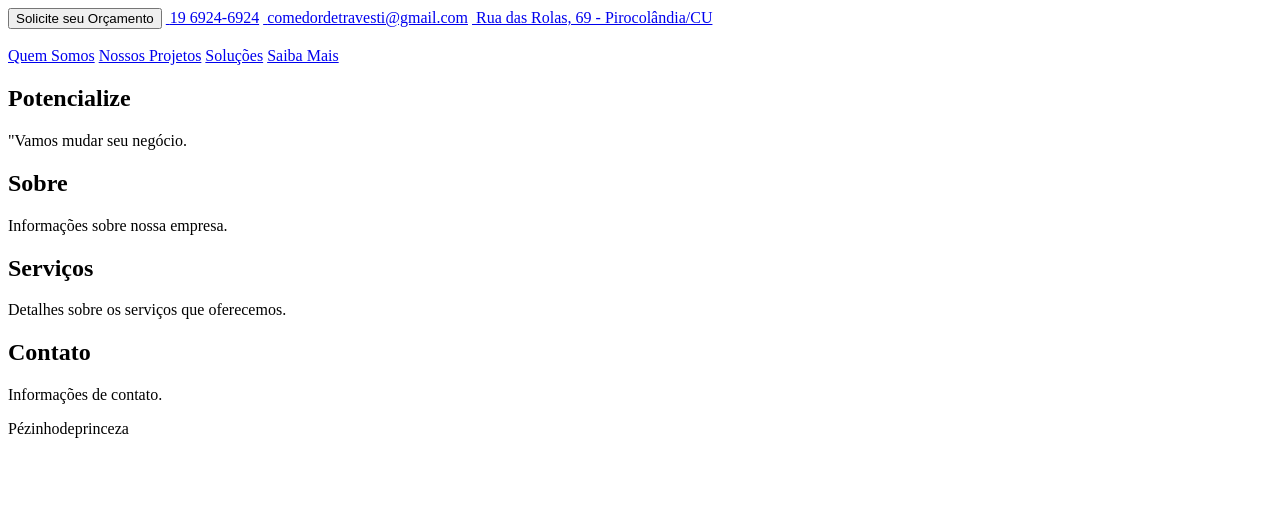
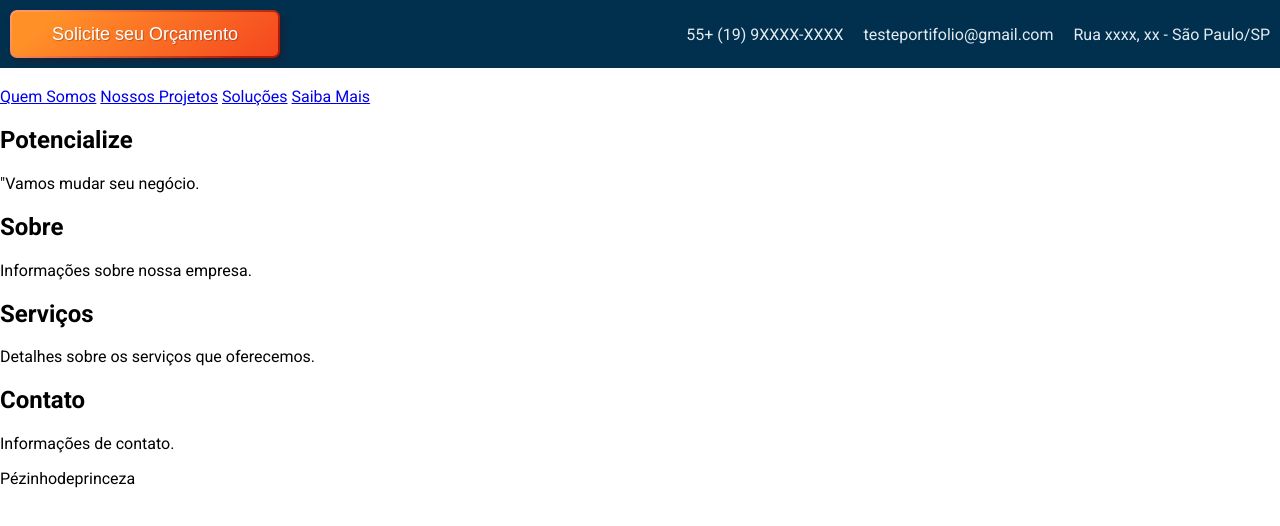
Before and after one commit to DevFaresNunes/Estudos, a plain HTML site: page index.html in a window 1280 px wide. Drawn offline with Linux system fonts and the light colour scheme.

Commit message:
Co-authored-by: Hirose <Hiroseee@users.noreply.github.com>

```diff
--- /dev/null
+++ b/Header.css
@@ -0,0 +1,91 @@
+@charset "UTF-8";
+
+@import url('https://fonts.googleapis.com/css2?family=Roboto:ital,wght@0,100;0,300;0,400;0,500;0,700;0,900;1,100;1,300;1,400;1,500;1,700;1,900&display=swap');
+
+:root{
+    --color0: #01304f;
+    --color1: #4180ab;
+    --color2: #8ab3cf;
+    --color3: #bdd1de;
+    --color4: #e4ebf0;
+    --color5: #ffffff;
+}
+Body {
+    font-family: 'Roboto', sans-serif;
+    margin: 0;
+}
+
+.Header {
+    background-color: var(--color0);
+    display: flex;
+    justify-content: space-between;
+    align-items: center;
+    padding: 10px;
+    margin: 0;
+    flex-wrap: wrap;
+}
+
+.orcamento {
+    background: linear-gradient(140.14deg, #ff9028 15.05%, #f33a1e 114.99%) padding-box,
+    linear-gradient(142.51deg, #ff9665 8.65%, #af1905 88.82%) border-box;
+    border-radius: 7px;
+    border: 2px solid transparent;
+    text-shadow: 1px 1px 1px #00000040;
+    box-shadow: 3px 3px 6px 0px #45090059;
+    padding: 10px 40px;
+    line-height: 20px;
+    cursor: pointer;
+    transition: all 0.1s;
+    color: white;
+    font-size: 18px;
+    font-weight: 500;
+    height: 3rem;
+}
+
+.orcamento:active {
+    box-shadow: none;
+    opacity: 80%;
+}
+
+.link-group {
+    display: flex;
+    align-items: center;
+    gap: 10px; /* Espaçamento entre os links */
+    flex-wrap: wrap;
+    justify-content: flex-end;
+}
+
+.linkheader {
+    color: var(--color4);
+    text-decoration: none;
+    display: flex;
+    align-items: center;
+    gap: 5px; /* Espaçamento entre o ícone e o texto */
+}
+
+.linkheader img {
+    height: 1.5rem;
+}
+
+@media (max-width: 768px) {
+    .Header {
+        flex-direction: column;
+    }
+
+    .orcamento {
+        width: 100%;
+        margin-bottom: 1rem;
+    }
+
+    .link-group {
+        width: 100%;
+        flex-direction: column;
+    }
+
+    .linkheader {
+        width: 100%;
+        text-align: center;
+        padding: 0.5rem 0;
+        justify-content: center;
+    }
+}
--- a/index.html
+++ b/index.html
@@ -10,21 +10,22 @@
         <button class="orcamento">
             Solicite seu Orçamento
         </button>
-        <a href="link que vai levar">
+        <div class="link-group">
+        <a class="linkheader" href="link que vai levar">
             <img src="zap.png" alt="">
         </a>
-        <a href="link que vai levar, telefone">19 6924-6924</a>
+        <a class="linkheader" href="link que vai levar, telefone">55+ (19) 9XXXX-XXXX</a>
 
-        <a href="link que vai levar, email img">
+        <a class="linkheader" href="link que vai levar, email img">
             <img src="email.png" alt="">
         </a>
-        <a href="link que vai levar, email">comedordetravesti@gmail.com</a>
+        <a class="linkheader" href="link que vai levar, email">testeportifolio@gmail.com</a>
 
-        <a href="link que vai levar, logo maps">
+        <a class="linkheader" href="link que vai levar, logo maps">
             <img src="maps.png" alt="">
         </a>
-        <a href="link que vai levar, maps">Rua das Rolas, 69 - Pirocolândia/CU</a>
-
+        <a class="linkheader" href="link que vai levar, maps">Rua xxxx, xx - São Paulo/SP</a>
+    </div>
       </header>
         <div class="Navegation">
             <img src="seuculoginho.png" alt="">
@@ -55,5 +56,5 @@
         </div>
         <div class="footer">Pézinhodeprinceza</div>
 </body>
-<link rel="stylesheet" href="style.css">
+<link rel="stylesheet" href="Header.css">
 </html>
```
Also changed, not shown: style.css (deleted).
